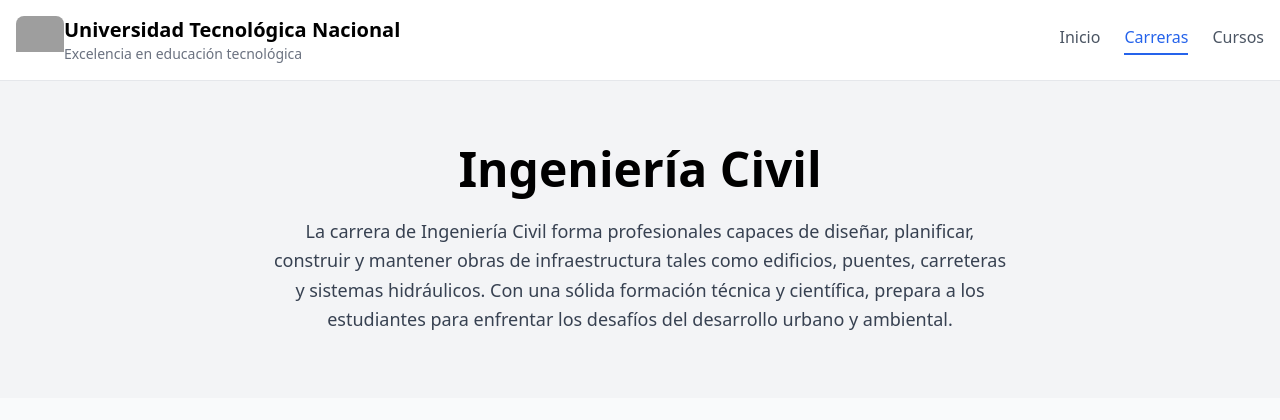
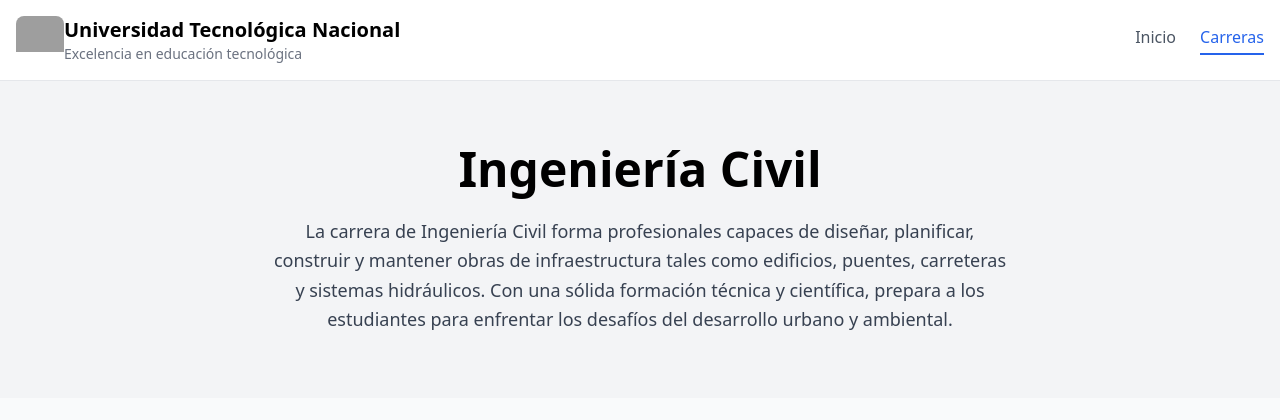
Before and after one commit to Villada-PG3/trabajo-practico-integrador-universidad-tecnologica-nacional, a Django app: page /carreras/ingenieria_civil/ in a window 1280 px wide. Shown: the top 420 px of the page. Run offline with Django 5.2, Linux system fonts and the light colour scheme; some libraries are stand-ins or nearby versions; grey boxes are pictures that could not be loaded.

Commit message:
correcciones

```diff
--- a/TP_UTN/UTN/templates/carreras/Ingenieria_civil.html
+++ b/TP_UTN/UTN/templates/carreras/Ingenieria_civil.html
@@ -28,7 +28,7 @@
       <nav class="hidden md:flex gap-6">
         <a href="/" class="text-gray-600 hover:text-gray-900">Inicio</a>
         <a href="/carreras" class="text-blue-600 font-medium border-b-2 border-blue-600 pb-1">Carreras</a>
-        <a href="/cursos" class="text-gray-600 hover:text-gray-900">Cursos</a>
+
       </nav>
     </div>
   </header>
--- a/TP_UTN/UTN/templates/carreras/Ingenieria_electronica.html
+++ b/TP_UTN/UTN/templates/carreras/Ingenieria_electronica.html
@@ -28,7 +28,7 @@
       <nav class="hidden md:flex gap-6">
         <a href="/" class="text-gray-600 hover:text-gray-900">Inicio</a>
         <a href="/carreras" class="text-blue-600 font-medium border-b-2 border-blue-600 pb-1">Carreras</a>
-        <a href="/cursos" class="text-gray-600 hover:text-gray-900">Cursos</a>
+
       </nav>
     </div>
   </header>
--- a/TP_UTN/UTN/templates/carreras/Ingenieria_energia.html
+++ b/TP_UTN/UTN/templates/carreras/Ingenieria_energia.html
@@ -28,7 +28,7 @@
       <nav class="hidden md:flex gap-6">
         <a href="/" class="text-gray-600 hover:text-gray-900">Inicio</a>
         <a href="/carreras" class="text-blue-600 font-medium border-b-2 border-blue-600 pb-1">Carreras</a>
-        <a href="/cursos" class="text-gray-600 hover:text-gray-900">Cursos</a>
+
       </nav>
     </div>
   </header>
--- a/TP_UTN/UTN/templates/carreras/Ingenieria_industrial.html
+++ b/TP_UTN/UTN/templates/carreras/Ingenieria_industrial.html
@@ -28,7 +28,7 @@
       <nav class="hidden md:flex gap-6">
         <a href="/" class="text-gray-600 hover:text-gray-900">Inicio</a>
         <a href="/carreras" class="text-blue-600 font-medium border-b-2 border-blue-600 pb-1">Carreras</a>
-        <a href="/cursos" class="text-gray-600 hover:text-gray-900">Cursos</a>
+
       </nav>
     </div>
   </header>
--- a/TP_UTN/UTN/templates/carreras/Ingenieria_mecanica.html
+++ b/TP_UTN/UTN/templates/carreras/Ingenieria_mecanica.html
@@ -28,7 +28,7 @@
       <nav class="hidden md:flex gap-6">
         <a href="/" class="text-gray-600 hover:text-gray-900">Inicio</a>
         <a href="/carreras" class="text-blue-600 font-medium border-b-2 border-blue-600 pb-1">Carreras</a>
-        <a href="/cursos" class="text-gray-600 hover:text-gray-900">Cursos</a>
+
       </nav>
     </div>
   </header>
--- a/TP_UTN/UTN/templates/carreras/Ingenieria_metalurgica.html
+++ b/TP_UTN/UTN/templates/carreras/Ingenieria_metalurgica.html
@@ -28,7 +28,7 @@
       <nav class="hidden md:flex gap-6">
         <a href="/" class="text-gray-600 hover:text-gray-900">Inicio</a>
         <a href="/carreras" class="text-blue-600 font-medium border-b-2 border-blue-600 pb-1">Carreras</a>
-        <a href="/cursos" class="text-gray-600 hover:text-gray-900">Cursos</a>
+
       </nav>
     </div>
   </header>
--- a/TP_UTN/UTN/templates/carreras/Ingenieria_quimica.html
+++ b/TP_UTN/UTN/templates/carreras/Ingenieria_quimica.html
@@ -28,7 +28,7 @@
       <nav class="hidden md:flex gap-6">
         <a href="/" class="text-gray-600 hover:text-gray-900">Inicio</a>
         <a href="/carreras" class="text-blue-600 font-medium border-b-2 border-blue-600 pb-1">Carreras</a>
-        <a href="/cursos" class="text-gray-600 hover:text-gray-900">Cursos</a>
+
       </nav>
     </div>
   </header>
--- a/TP_UTN/UTN/templates/carreras/Ingenieria_sistema.html
+++ b/TP_UTN/UTN/templates/carreras/Ingenieria_sistema.html
@@ -28,7 +28,7 @@
       <nav class="hidden md:flex gap-6">
         <a href="/" class="text-gray-600 hover:text-gray-900">Inicio</a>
         <a href="/carreras" class="text-blue-600 font-medium border-b-2 border-blue-600 pb-1">Carreras</a>
-        <a href="/cursos" class="text-gray-600 hover:text-gray-900">Cursos</a>
+
       </nav>
     </div>
   </header>
```
